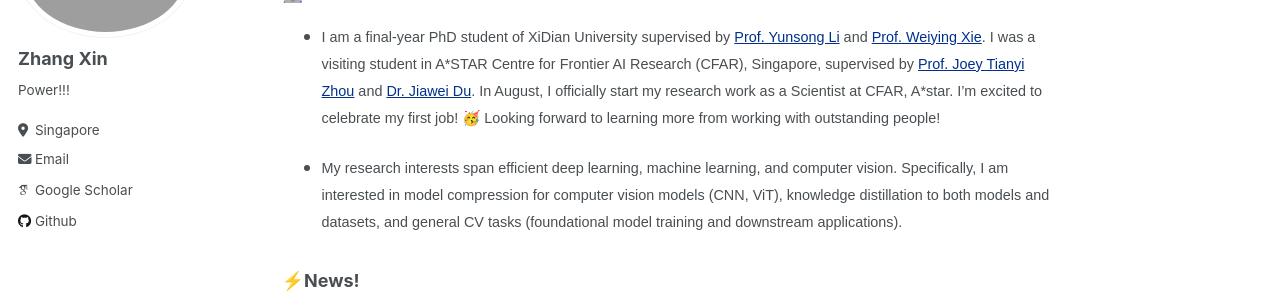
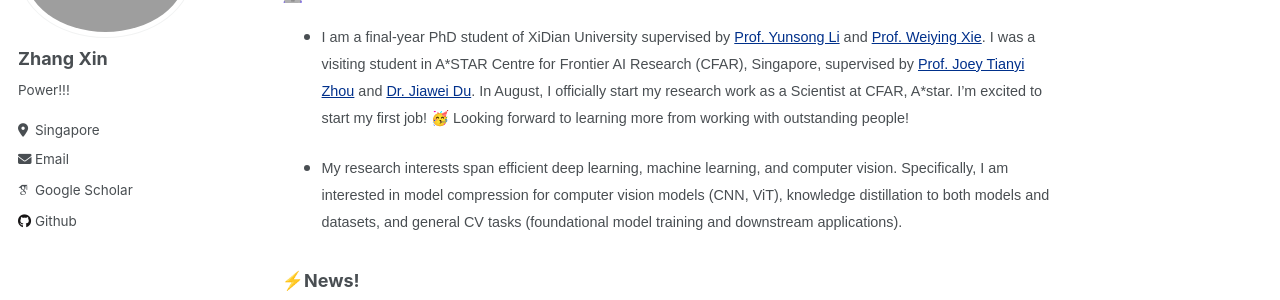
Before and after one commit to zhangxin-xd/zhangxin-xd.github.io, a Jekyll site: the page built from _pages/about.md, in a window 1280 px wide and 900 px high. Shown: the part 182-482 px from the top of the window. Built offline with Jekyll 4.4.1, drawn with Linux system fonts in a browser that asks for light colours; some web fonts are replaced.

Commit message:
Update about.md

```diff
--- a/_pages/about.md
+++ b/_pages/about.md
@@ -9,7 +9,7 @@ redirect_from:
 
 ### 👩🏻‍💻Profile
 
-- <span style="font-family:Arial; font-size:0.8em;"> I am a final-year PhD student of XiDian University supervised by <a href="https://web.xidian.edu.cn/ysli/" style="color:#00308B;">Prof. Yunsong Li</a> and <a href="https://web.xidian.edu.cn/wyxie/" style="color:#00308B;">Prof. Weiying Xie</a>. I was a visiting student in A*STAR Centre for Frontier AI Research (CFAR), Singapore, supervised by <a href="https://joeyzhouty.github.io/index.html" style="color:#00308B;">Prof. Joey Tianyi Zhou</a> and <a href="https://scholar.google.com/citations?user=WrJKEzEAAAAJ&hl=en" style="color:#00308B;">Dr. Jiawei Du</a>. In August, I officially start my research work as a Scientist at CFAR, A\*star. I’m excited to celebrate my first job! 🥳 Looking forward to learning more from working with outstanding people!
+- <span style="font-family:Arial; font-size:0.8em;"> I am a final-year PhD student of XiDian University supervised by <a href="https://web.xidian.edu.cn/ysli/" style="color:#00308B;">Prof. Yunsong Li</a> and <a href="https://web.xidian.edu.cn/wyxie/" style="color:#00308B;">Prof. Weiying Xie</a>. I was a visiting student in A*STAR Centre for Frontier AI Research (CFAR), Singapore, supervised by <a href="https://joeyzhouty.github.io/index.html" style="color:#00308B;">Prof. Joey Tianyi Zhou</a> and <a href="https://scholar.google.com/citations?user=WrJKEzEAAAAJ&hl=en" style="color:#00308B;">Dr. Jiawei Du</a>. In August, I officially start my research work as a Scientist at CFAR, A\*star. I’m excited to start my first job! 🥳 Looking forward to learning more from working with outstanding people!
 
 - <span style="font-family:Arial; font-size:0.8em;"> My research interests span efficient deep learning, machine learning, and computer vision. Specifically, I am interested in model compression for computer vision models (CNN, ViT), knowledge distillation to both models and datasets, and general CV tasks (foundational model training and downstream applications).
 
```
